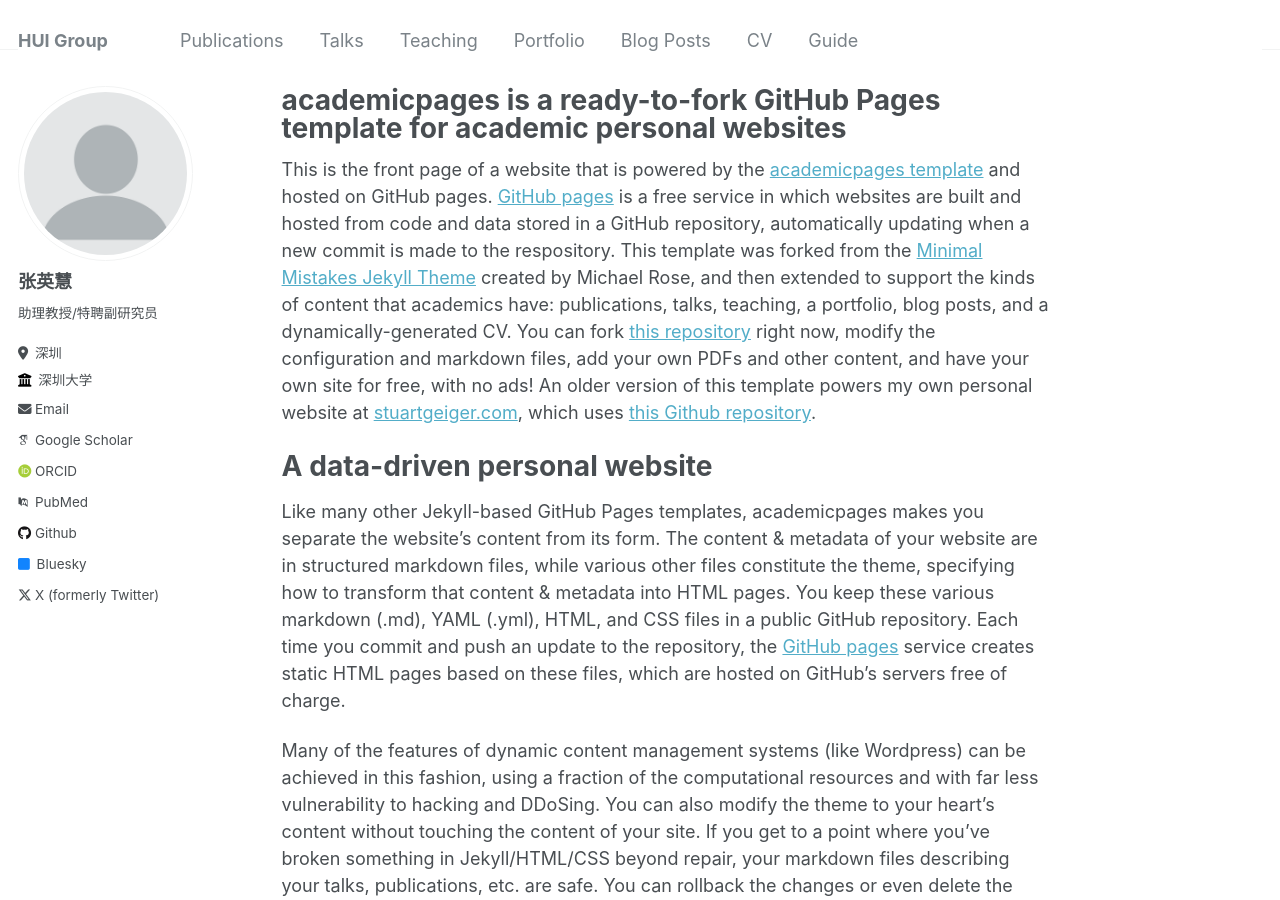
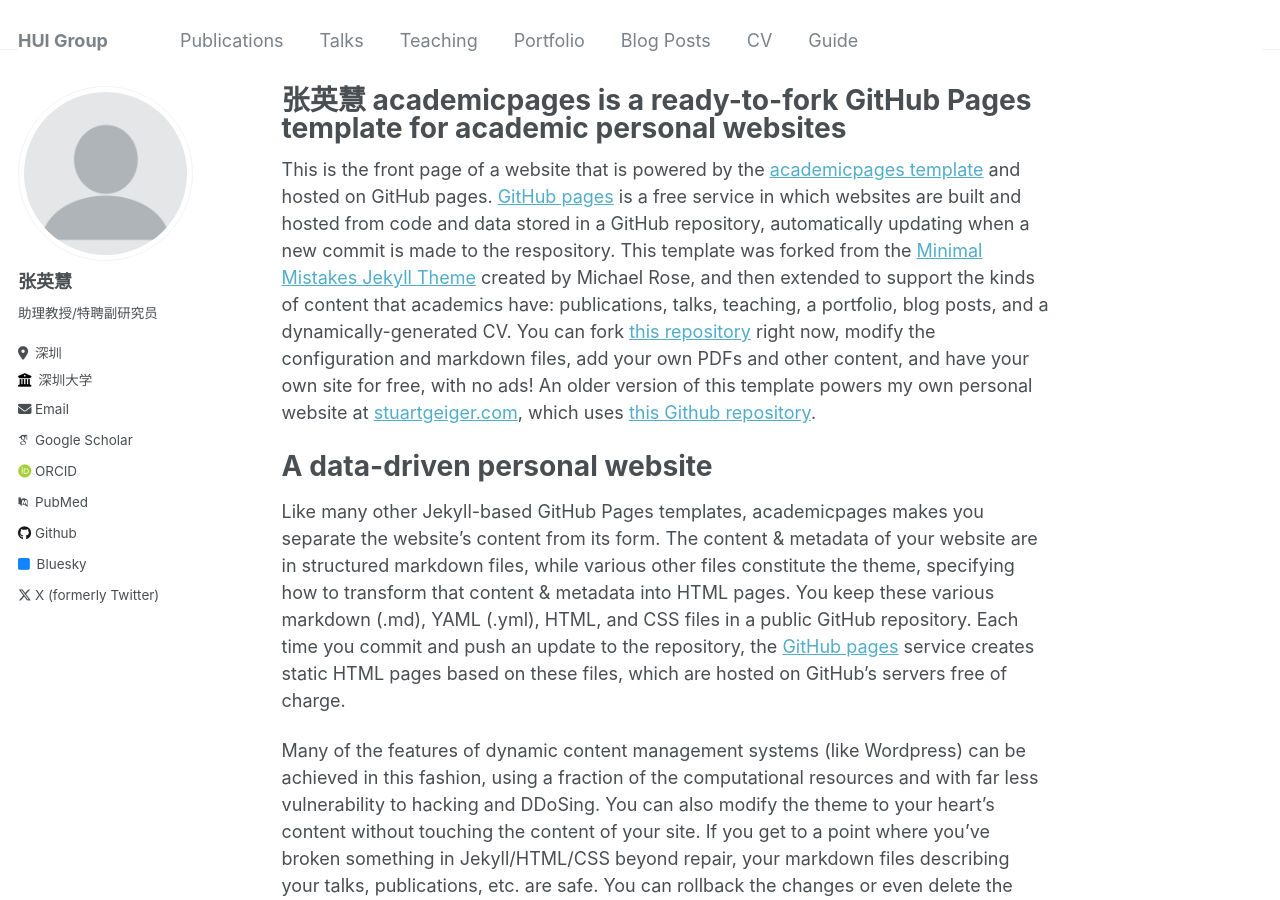
Before and after one commit to zyhgis/HH, a Jekyll site: the page built from _pages/about.md, in a window 1280 px wide and 900 px high. Built offline with Jekyll 4.4.1, drawn with Linux system fonts in a browser that asks for light colours; some web fonts are replaced.

Commit message:
Update about.md
zyh

```diff
--- a/_pages/about.md
+++ b/_pages/about.md
@@ -1,6 +1,6 @@
 ---
 permalink: /
-title: "academicpages is a ready-to-fork GitHub Pages template for academic personal websites"
+title: "张英慧 academicpages is a ready-to-fork GitHub Pages template for academic personal websites"
 author_profile: true
 redirect_from:
   - /about/
```
